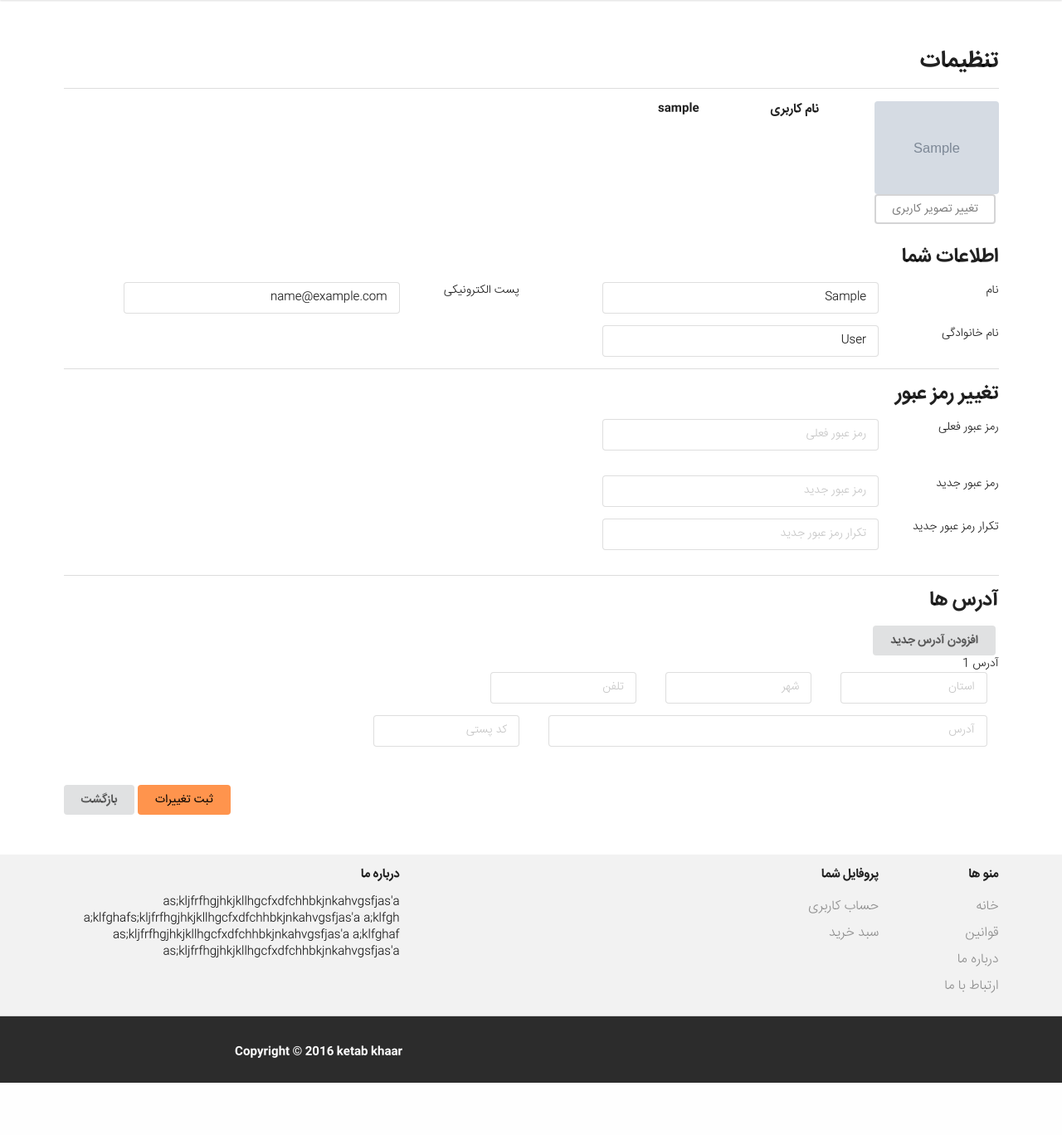
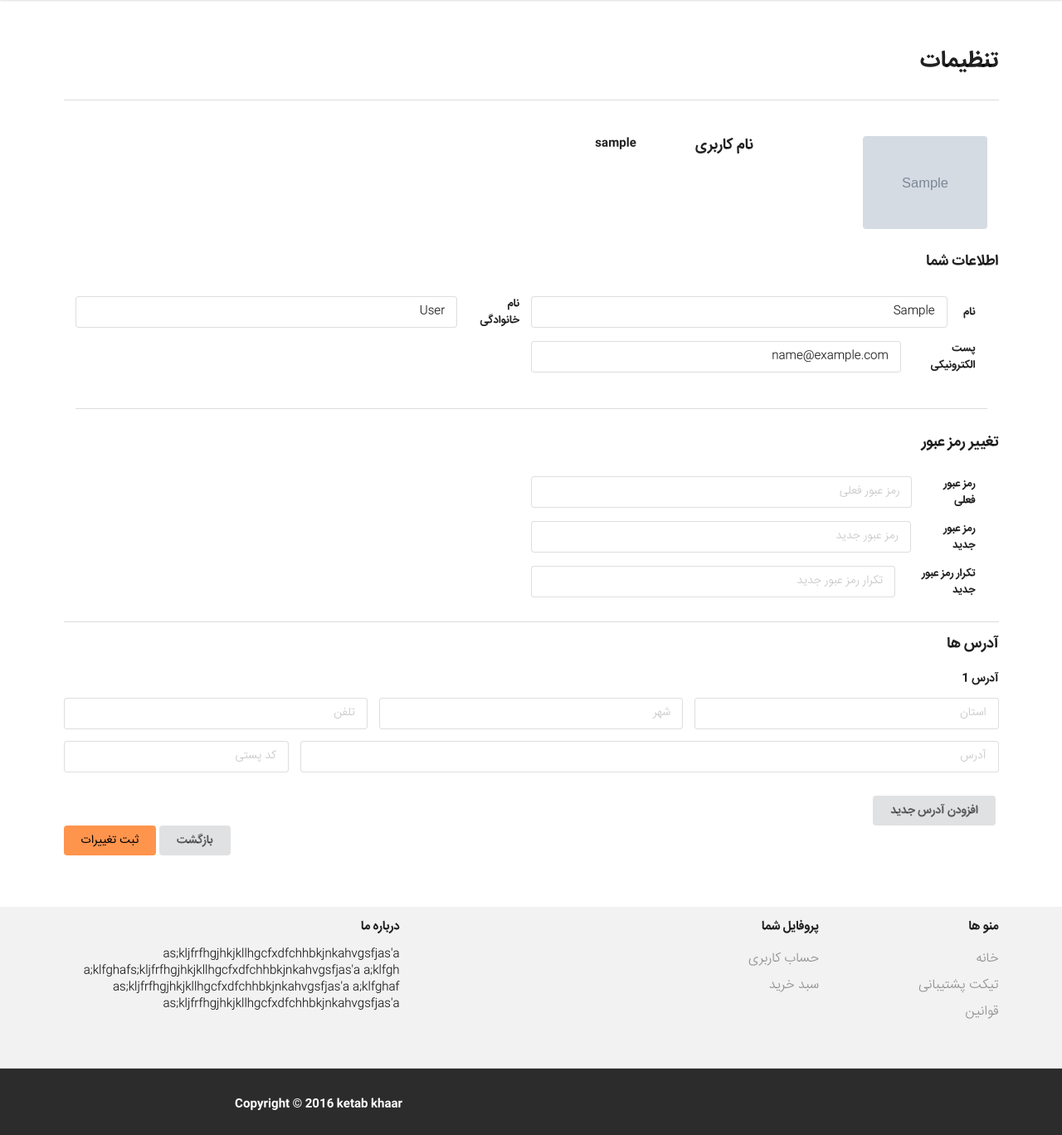
Before and after one commit to borghei/simgun, a Django app: page /profiles/1/settings/ in a window 1280 px wide. Shown: the part 143-1511 px from the top of the page at 83% size. Before the commit the page ends 1448 px from the top, so only its background shows below. Run offline with Django 3.2, Linux system fonts and the light colour scheme; a user stored in the database is signed in; tables that the repository leaves empty hold one stand-in row (values such as "Sample post"); grey boxes marked "Sample" are stand-in pictures.

Commit message:
Add "settings" to profile page

```diff
--- a/profiles/views.py
+++ b/profiles/views.py
@@ -172,14 +172,38 @@ def remove_wishlist_book(request, profile_id):
 
 
 def settings(request, profile_id):
+    user_profile = get_object_or_404(UserProfile, pk=profile_id)
     if request.method == 'GET':
-        user_profile = get_object_or_404(UserProfile, pk=profile_id)
-        return render(request,'profiles/settings.html',{
+        return render(request,'profiles/settings.html', {
             'user_profile': user_profile,
-
         })
     elif request.method == 'POST':
-        return None
+        error_msgs = []
+        user_profile.user.first_name = request.POST.get('first_name', user_profile.user.first_name)
+        user_profile.user.last_name = request.POST.get('last_name', user_profile.user.last_name)
+        user_profile.user.email = request.POST.get('email', user_profile.user.email)
+        current_password = request.POST.get('current_password', '')
+        if current_password != '':
+            if user_profile.user.check_password(current_password):
+                new_password = request.POST.get('new_password', '')
+                new_password_replay = request.POST.get('new_password_replay', '')
+                if new_password != '' and new_password_replay != '':
+                    if new_password == new_password_replay:
+                        if len(new_password) > 6:
+                            user_profile.user.set_password(new_password)
+                        else:
+                            error_msgs.append('رمز عبور جدید باید بیشتر از ۶ حرف باشد.')
+                    else:
+                        error_msgs.append('رمز عبور جدید و تکرار آن با هم هم‌خوانی ندارند.')
+                else:
+                    if new_password == '':
+                        error_msgs.append('رمز عبور جدید خالی است.')
+                    if new_password_replay == '':
+                        error_msgs.append('تکرار رمز عبور جدید خالی است.')
+            else:
+                error_msgs.append('رمز عبور فعلی اشتباه وارد شده است.')
+
+        return HttpResponseRedirect(reverse('profiles:settings', args=(profile_id,)))
 
 
 def upgrade_user(request, profile_id):
--- a/static/general/js/header-footer.js
+++ b/static/general/js/header-footer.js
@@ -9,4 +9,8 @@ $(document).ready(function() {
             .siblings('.item')
             .removeClass('active');
     });
+    $('#support-modal')
+        .modal('attach events', '#support-button', 'show')
+        .modal('attach events', '#ticket-cancel', 'cancel')
+    ;
 });
--- a/static/profiles/css/style-settings.css
+++ b/static/profiles/css/style-settings.css
@@ -3,3 +3,26 @@
     margin-top: 4rem;
     margin-bottom :  7rem;
 }
+
+.setting-divider {
+    width: inherit;
+}
+#address-field {
+    width: 90%;
+    padding: 1rem 1rem 0.5rem 1rem;
+    margin: 1rem 0 2rem 0;
+    display: none;
+    border-radius: 0.5rem;
+}
+
+.button-margin {
+    margin-top: 1rem !important;
+}
+.adr-fields {
+    margin: 1.5rem 0  1rem 0 ;
+}
+
+#close-icon {
+    display: none;
+    cursor: pointer;
+}
--- /dev/null
+++ b/static/profiles/js/settings.js
@@ -0,0 +1,18 @@
+$(document).ready(function() {
+    $(function () {
+        $('#address-button').click(function () {
+            $('#address-field').toggle("slow");
+        });
+        $( "#close-icon-show" )
+            .on("mouseenter", function() {
+                $("#close-icon").show("slow");
+                $("#close-icon").click(function () {
+                //    TODO delete the address field
+                })
+            })
+            .on("mouseleave", function() {
+                $("#close-icon").hide("slow");
+            });
+    });
+
+});
--- a/templates/books/book-detail.html
+++ b/templates/books/book-detail.html
@@ -255,8 +255,6 @@
                     .modal('attach events', '#comment-cancel', 'cancel')
                 ;
 
-                {#            TODO should can change the rating#}
-
                 $('#rate-star')
                     .rating('setting', 'onRate', function(value) {
                         $.ajax({
--- a/templates/profiles/settings.html
+++ b/templates/profiles/settings.html
@@ -11,151 +11,154 @@
 {% endblock %}
 
 {% block content %}
+
         <div class="ui container setting-margin">
 
+        <div class="ui grid container">
+            <div class="row">
                 <h1>تنظیمات</h1>
-
-        <div class="ui divider"></div>
-
-        <div class="ui three column grid">
-            <div class="three wide column">
+                <div class="ui divider setting-divider"></div>
+            </div>
+            <div class="row">
+                <div class="four wide column">
                     <img class="ui small rounded image" src="/{{ user_profile.avatar }}">
-                <div class="ui inverted grey button">تغییر تصویر کاربری</div>
                 </div>
                 <div class="two wide column">
-                <h4>نام کاربری</h4>
+                    <h3>نام کاربری</h3>
                 </div>
-            <div class="ten wide column">
+                <div class="three wide column">
                     <h5>{{ user_profile.user.username }}</h5>
                 </div>
             </div>
-
-
-        <h2>اطلاعات شما</h2>
-        <div class="ui two column grid">
-            <div class="column">
-                <div class="ui form">
-                    <div class="ui two column grid">
-                        <div class="four wide column">
+            <div class="row">
+                <h3>اطلاعات شما</h3>
+            </div>
+            <div class="row">
+                <div class="sixteen wide column">
+                    <div class="ui  form">
+                        <div class="ui inline two fields">
+                            <div class="eight wide  field">
                                 <label>نام</label>
-                        </div>
-                        <div class="ten wide column">
-                            <div class="field">
                                 <input type="text" placeholder="نام" value="{{ user_profile.user.first_name }}">
                             </div>
-                        </div>
-                    </div>
-                </div>
-                <div class="ui form">
-                    <div class="ui two column grid">
-                        <div class="four wide column">
-                            <label> نام خانوادگی</label>
-                        </div>
-                        <div class="ten wide column">
-                            <div class="field">
+                            <div class="eight wide field">
+                                <label>نام خانوادگی</label>
                                 <input type="text" placeholder="نام خانوادگی" value="{{ user_profile.user.last_name }}">
                             </div>
                         </div>
-                    </div>
-                </div>
-            </div>
-            <div class="column">
-                <div class="ui form">
-                    <div class="ui two column grid">
-                        <div class="four wide column">
-                            <label> پست الکترونیکی</label>
-                        </div>
-                        <div class="ten wide column">
-                            <div class="field">
+                        <div class="ui inline two fields">
+                            <div class="eight wide field">
+                                <label>پست الکترونیکی</label>
                                 <input type="text" placeholder="ایمیل" value="{{ user_profile.user.email }}">
                             </div>
                         </div>
                     </div>
                 </div>
             </div>
+
+            <div class="ui divider"></div>
+            <div class="row">
+                <h3>تغییر رمز عبور</h3>
             </div>
-        <div class="ui divider">
-        </div>
-        <div>
-            <h2>تغییر رمز عبور</h2>
-            <div class="ui form">
-                <div class="ui two column grid">
-                    <div class="two wide column">
+            <div class="row">
+                <div class="sixteen wide column">
+                    <div class="ui  form">
+                        <div class="ui inline one fields">
+                            <div class="eight wide  field">
                                 <label>رمز عبور فعلی</label>
-                    </div>
-                    <div class="five wide column">
-                        <div class="field">
                                 <input type="password" placeholder="رمز عبور فعلی">
                             </div>
                         </div>
-                </div>
-            </div>
-            <div class="ui hidden divider"></div>
-            <div class="ui form">
-                <div class="ui two column grid">
-                    <div class="two wide column">
+                        <div class="ui inline one fields">
+                            <div class="eight wide field">
                                 <label>رمز عبور جدید</label>
-                    </div>
-                    <div class="five wide column">
-                        <div class="field">
                                 <input type="password" placeholder="رمز عبور جدید">
                             </div>
                         </div>
-                </div>
-            </div>
-            <div class="ui form">
-                <div class="ui two column grid">
-                    <div class="two wide column">
+                        <div class="ui inline one fields">
+                            <div class="eight wide field">
                                 <label>تکرار رمز عبور جدید</label>
-                    </div>
-                    <div class="five wide column">
-                        <div class="field">
                                 <input type="password" placeholder="تکرار رمز عبور جدید">
                             </div>
                         </div>
                     </div>
                 </div>
             </div>
-        <div class="ui hidden divider"></div>
-        <div class="ui divider">
         </div>
+
+        <div class="ui divider"></div>
+        <div class="row">
+            <h3>آدرس ها</h3>
+        </div>
+        <div class="row">
             <div>
-            <h2>آدرس ها</h2>
-                <button class="ui button">افزودن آدرس جدید</button>
+
+                <div class="adr-fields">
+                    <h5 id="close-icon-show">
+                        <i class="close orange icon" id="close-icon"></i>
+                        آدرس 1
+                    </h5>
                     <div class="ui form">
-                <label>آدرس 1</label>
-                <div class="inline fields">
-                    <div class="three wide field">
+                        <div class="ui three fields">
+                            <div class="field">
                                 <input type="text" placeholder="استان">
                             </div>
-                    <div class="three wide field">
+                            <div class="field">
                                 <input type="text" placeholder="شهر">
                             </div>
-                    <div class="three wide field">
+                            <div class="field">
                                 <input type="text" placeholder="تلفن">
                             </div>
                         </div>
-                <div class="inline fields">
-                    <div class="eight wide field">
+                        <div class="ui  fields">
+                            <div class="twelve wide  field">
                                 <input type="text" placeholder="آدرس">
                             </div>
-                    <div class="three wide field">
+                            <div class="four wide  field">
                                 <input type="text" placeholder="کد پستی">
                             </div>
                         </div>
                     </div>
                 </div>
-
-        <div class="ui hidden divider"></div>
-        <div class="ui hidden divider"></div>
-
-        <div>
-            <div class="ui left floated button">بازگشت</div>
-            <div class="ui left floated orange button">ثبت تغییرات</div>
+            </div>
+            <button class="ui button button-margin" id="address-button">افزودن آدرس جدید</button>
+            <div class="back-grey-menu " id="address-field">
+                <div class="ui form">
+                    <div class="ui three fields">
+                        <div class="field">
+                            <input type="text" placeholder="استان">
+                        </div>
+                        <div class="field">
+                            <input type="text" placeholder="شهر">
+                        </div>
+                        <div class="field">
+                            <input type="text" placeholder="تلفن">
                         </div>
                     </div>
+                    <div class="ui  fields">
+                        <div class="twelve wide  field">
+                            <input type="text" placeholder="آدرس">
+                        </div>
+                        <div class="four wide  field">
+                            <input type="text" placeholder="کد پستی">
+                        </div>
+                    </div>
+                </div>
+                <button class="ui orange button " id="accept-button">ثبت</button>
+            </div>
+        </div>
+
+
+
+        <div class="row">
+            <div class="ui left floated orange button">ثبت تغییرات</div>
+            <div class="ui left floated button">بازگشت</div>
+        </div>
+    </div>
+
+
 {% endblock %}
 
 {% block scripts %}
-
+    <script type="text/javascript" src="{% static 'profiles/js/settings.js' %}"></script>
 {% endblock %}
--- a/templates/simgun/base.html
+++ b/templates/simgun/base.html
@@ -97,14 +97,15 @@
         <div class="ui center aligned container">
             <div class="ui  four column grid ">
                 <div class="ui row">
-                    <div class="two wide right aligned column">
+                    <div class="three wide right aligned column">
                         <div class="ui animated large relaxed link right aligned list">
                             <h4 class="header bold" style="text-align: right">منو ها</h4>
                             </hr>
                             <a href="{% url 'home_page' %}" class="item">خانه</a>
+                            {% if user.is_authenticated %}
+                                <a class="item" id="support-button">تیکت پشتیبانی</a>
+                            {% endif %}
                             <a class="item">قوانین</a>
-                            <a class="item">درباره ما</a>
-                            <a class="item">ارتباط با ما</a>
                         </div>
                     </div>
                     <div class="three wide right aligned column">
@@ -131,7 +132,7 @@
                         </div>
                     </div>
 
-                    <div class="five wide right aligned column" >
+                    <div class="four wide right aligned column" >
 
                     </div>
                     <div class="six wide right aligned column">
@@ -180,6 +181,40 @@
 </footer>
 
 
+{% if user.is_authenticated %}
+    <div class="ui modal" id="support-modal">
+        <i class="close icon"></i>
+        <div class="header">
+            تیکت پشتیبانی
+        </div>
+        <div class=" content">
+            <div class="content-margin">
+            </div>
+            <span></span>
+            <div class="description">
+                <form class="ui form">
+                    <div class="three fields">
+                        <div class="required field">
+                            <label>عنوان</label>
+                            <input type="text" placeholder="">
+                        </div>
+                    </div>
+                    <div class="field">
+                        <div class="sixteen wide required field">
+                            <label>متن جواب تیکت</label>
+                            <textarea type="text" ></textarea>
+                        </div>
+                    </div>
+                </form>
+            </div>
+        </div>
+        <div class="actions">
+            <div class="ui orange button">ارسال</div>
+            <div class="ui inverted grey button " id="ticket-cancel">بازگشت</div>
+        </div>
+    </div>
+{% endif %}
+
 {% block scripts %}
 {% endblock %}
 
```
Lines whose indentation alone changed are shown as unchanged.
